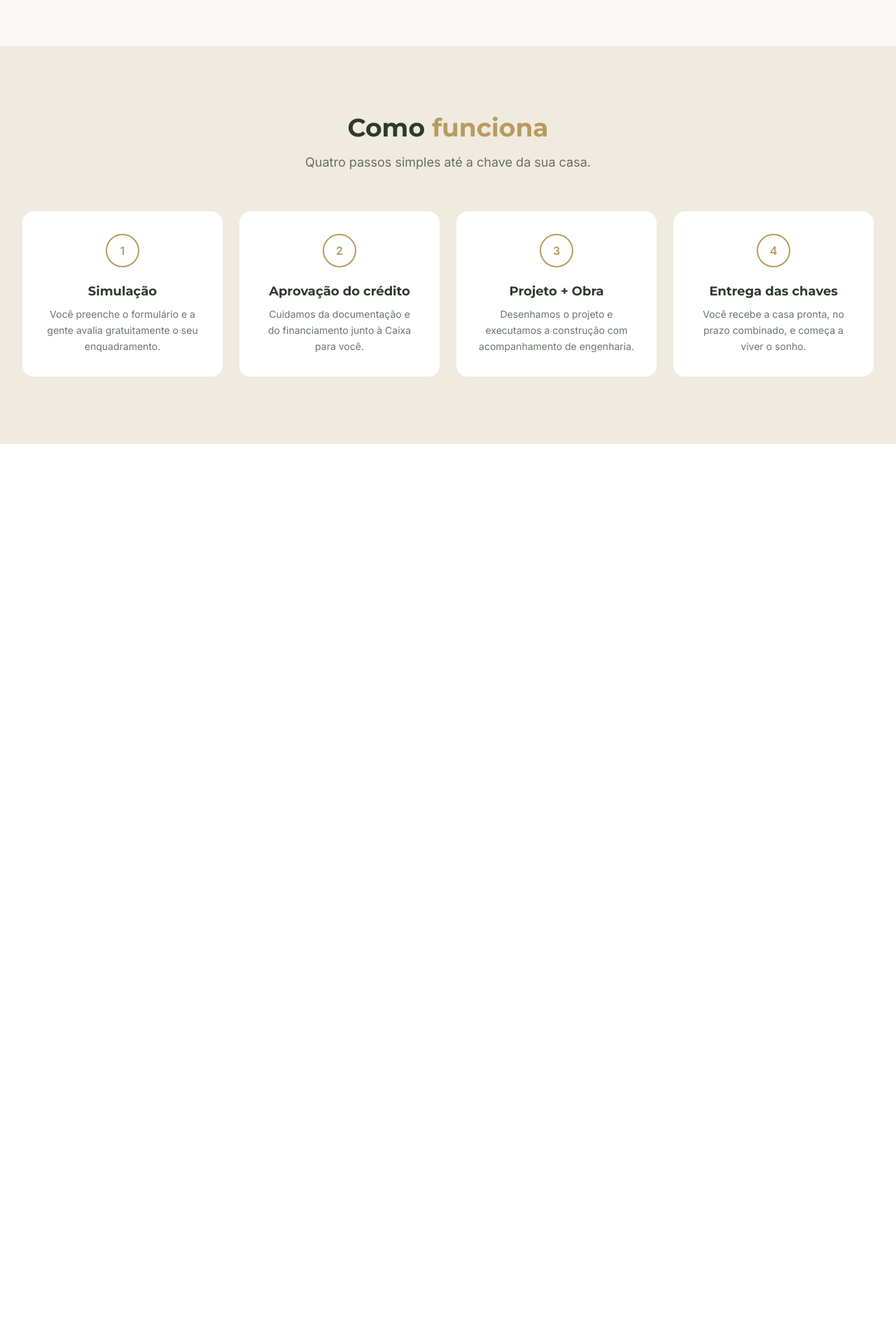
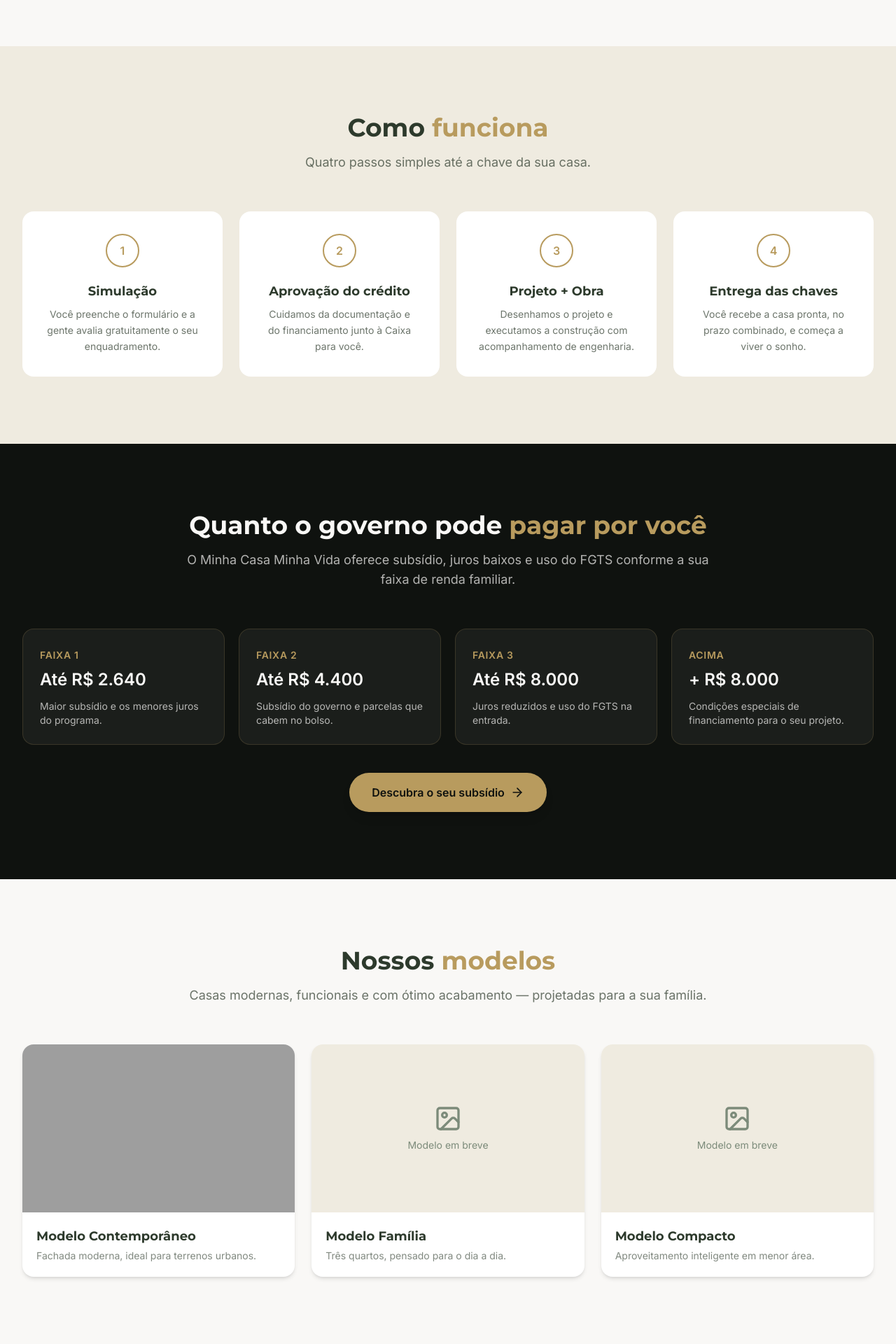
Before and after one commit to LeonanLima/d-lima-institucional, a Flask app: page / in a window 1280 px wide. Shown: the part 1344-3264 px from the top of the page at 70% size. Before the commit the page ends 1978 px from the top, so only its background shows below. Run offline with Flask 3, Linux system fonts and the light colour scheme; some libraries are stand-ins or nearby versions; grey boxes are pictures that could not be loaded.

Commit message:
feat: subsidios/faixas + galeria de modelos
Co-Authored-By: Claude Opus 4.8 <noreply@anthropic.com>

```diff
--- a/templates/index.html
+++ b/templates/index.html
@@ -272,7 +272,88 @@
         </div>
     </section>
 
-    <!-- Subsídios, Projetos, Prova social, FAQ, CTA, Footer nas próximas fatias -->
+    <!-- ===================== SUBSÍDIOS & FAIXAS ===================== -->
+    <section class="py-16 md:py-24 px-4 sm:px-6 lg:px-8 bg-brand-dark text-brand-cream">
+        <div class="max-w-7xl mx-auto">
+            <div class="text-center max-w-3xl mx-auto mb-14">
+                <h2 class="text-3xl md:text-4xl font-bold mb-4">Quanto o governo pode <span class="text-brand-gold">pagar por você</span></h2>
+                <p class="text-brand-cream/70 text-lg">O Minha Casa Minha Vida oferece subsídio, juros baixos e uso do FGTS conforme a sua faixa de renda familiar.</p>
+            </div>
+            <div class="grid sm:grid-cols-2 lg:grid-cols-4 gap-5">
+                <div class="bg-white/5 border border-brand-gold/20 rounded-2xl p-6">
+                    <span class="text-brand-gold font-bold text-sm uppercase tracking-wider">Faixa 1</span>
+                    <p class="text-2xl font-bold mt-2">Até R$ 2.640</p>
+                    <p class="text-brand-cream/70 text-sm mt-3">Maior subsídio e os menores juros do programa.</p>
+                </div>
+                <div class="bg-white/5 border border-brand-gold/20 rounded-2xl p-6">
+                    <span class="text-brand-gold font-bold text-sm uppercase tracking-wider">Faixa 2</span>
+                    <p class="text-2xl font-bold mt-2">Até R$ 4.400</p>
+                    <p class="text-brand-cream/70 text-sm mt-3">Subsídio do governo e parcelas que cabem no bolso.</p>
+                </div>
+                <div class="bg-white/5 border border-brand-gold/20 rounded-2xl p-6">
+                    <span class="text-brand-gold font-bold text-sm uppercase tracking-wider">Faixa 3</span>
+                    <p class="text-2xl font-bold mt-2">Até R$ 8.000</p>
+                    <p class="text-brand-cream/70 text-sm mt-3">Juros reduzidos e uso do FGTS na entrada.</p>
+                </div>
+                <div class="bg-white/5 border border-brand-gold/20 rounded-2xl p-6">
+                    <span class="text-brand-gold font-bold text-sm uppercase tracking-wider">Acima</span>
+                    <p class="text-2xl font-bold mt-2">+ R$ 8.000</p>
+                    <p class="text-brand-cream/70 text-sm mt-3">Condições especiais de financiamento para o seu projeto.</p>
+                </div>
+            </div>
+            <div class="text-center mt-10">
+                <a href="#simulacao" class="inline-flex items-center gap-2 bg-brand-gold text-brand-dark font-bold px-8 py-4 rounded-full hover:bg-brand-goldHover transition shadow-lg">
+                    Descubra o seu subsídio
+                    <i data-lucide="arrow-right" class="w-5 h-5"></i>
+                </a>
+            </div>
+        </div>
+    </section>
+
+    <!-- ===================== PROJETOS / MODELOS ===================== -->
+    <section id="projetos" class="py-16 md:py-24 px-4 sm:px-6 lg:px-8 bg-brand-cream">
+        <div class="max-w-7xl mx-auto">
+            <div class="text-center max-w-3xl mx-auto mb-14">
+                <h2 class="text-3xl md:text-4xl font-bold mb-4">Nossos <span class="text-brand-gold">modelos</span></h2>
+                <p class="text-brand-text/70 text-lg">Casas modernas, funcionais e com ótimo acabamento — projetadas para a sua família.</p>
+            </div>
+            <div class="grid sm:grid-cols-2 lg:grid-cols-3 gap-6">
+                <!-- Render real -->
+                <div class="rounded-2xl overflow-hidden shadow-md bg-white">
+                    <img src="/static/fachada.png" alt="Modelo de fachada D'LIMA Engenharia" loading="lazy" class="w-full h-60 object-cover">
+                    <div class="p-5">
+                        <h3 class="font-bold text-lg">Modelo Contemporâneo</h3>
+                        <p class="text-brand-text/60 text-sm mt-1">Fachada moderna, ideal para terrenos urbanos.</p>
+                    </div>
+                </div>
+                <!-- Placeholders: TROCAR por render/foto real -->
+                <div class="rounded-2xl overflow-hidden shadow-md bg-white">
+                    <div class="w-full h-60 bg-brand-sand flex flex-col items-center justify-center text-brand-muted">
+                        <i data-lucide="image" class="w-10 h-10 mb-2"></i>
+                        <span class="text-sm">Modelo em breve</span>
+                    </div>
+                    <!-- TROCAR por render/foto real -->
+                    <div class="p-5">
+                        <h3 class="font-bold text-lg">Modelo Família</h3>
+                        <p class="text-brand-text/60 text-sm mt-1">Três quartos, pensado para o dia a dia.</p>
+                    </div>
+                </div>
+                <div class="rounded-2xl overflow-hidden shadow-md bg-white">
+                    <div class="w-full h-60 bg-brand-sand flex flex-col items-center justify-center text-brand-muted">
+                        <i data-lucide="image" class="w-10 h-10 mb-2"></i>
+                        <span class="text-sm">Modelo em breve</span>
+                    </div>
+                    <!-- TROCAR por render/foto real -->
+                    <div class="p-5">
+                        <h3 class="font-bold text-lg">Modelo Compacto</h3>
+                        <p class="text-brand-text/60 text-sm mt-1">Aproveitamento inteligente em menor área.</p>
+                    </div>
+                </div>
+            </div>
+        </div>
+    </section>
+
+    <!-- Prova social, FAQ, CTA, Footer nas próximas fatias -->
 
     <!-- ===================== SCRIPTS ===================== -->
     <script>
```
Also changed, not shown: tests/test_app.py (+6 -0 lines).
